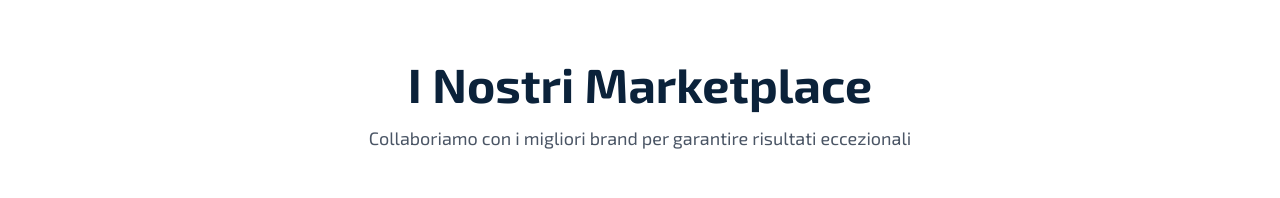
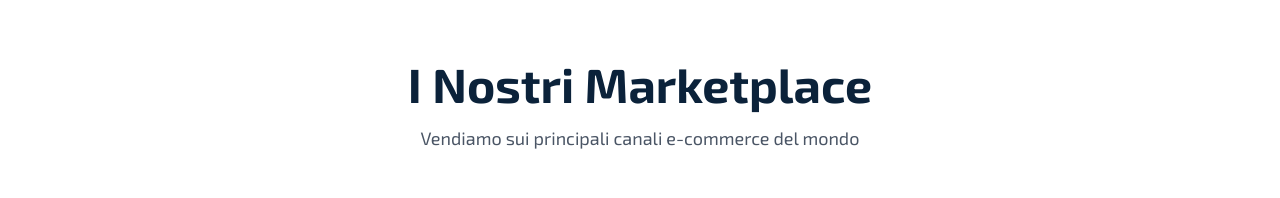
Before and after one commit to oddo99/Mela-vercel, a Next.js app: page / in a window 1280 px wide. Shown: the part 920-1118 px from the top of the page. Built offline with nearby package versions, Linux system fonts and the light colour scheme.

Commit message:
Fix slider centering and update subtitle text

```diff
--- a/src/components/ui/PartnersSlider.tsx
+++ b/src/components/ui/PartnersSlider.tsx
@@ -61,7 +61,7 @@
                     I Nostri Marketplace
                 </h2>
                 <p className="mx-auto mt-4 max-w-2xl text-center text-lg text-gray-600">
-                    Collaboriamo con i migliori brand per garantire risultati eccezionali
+                    Vendiamo sui principali canali e-commerce del mondo
                 </p>
             </div>
 
@@ -71,7 +71,7 @@
                 <div className="absolute right-0 top-0 z-10 h-full w-32 bg-gradient-to-l from-white to-transparent" />
 
                 {/* Scrolling container */}
-                <div className="flex w-full">
+                <div className="flex w-full items-center">
                     {/* First set of logos */}
                     <div className="flex animate-scroll-infinite gap-16 px-8">
                         {partners.map((partner, index) => (
```
